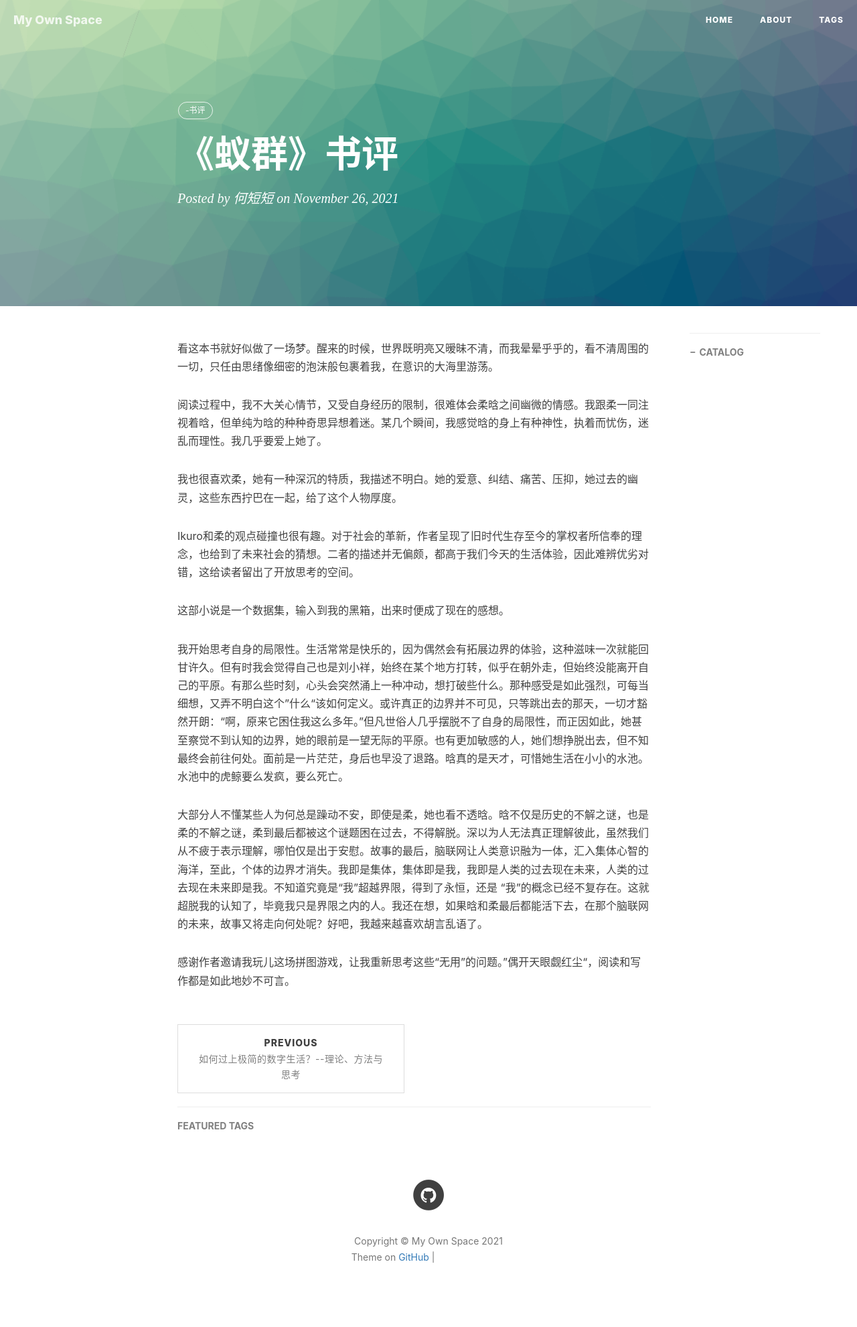
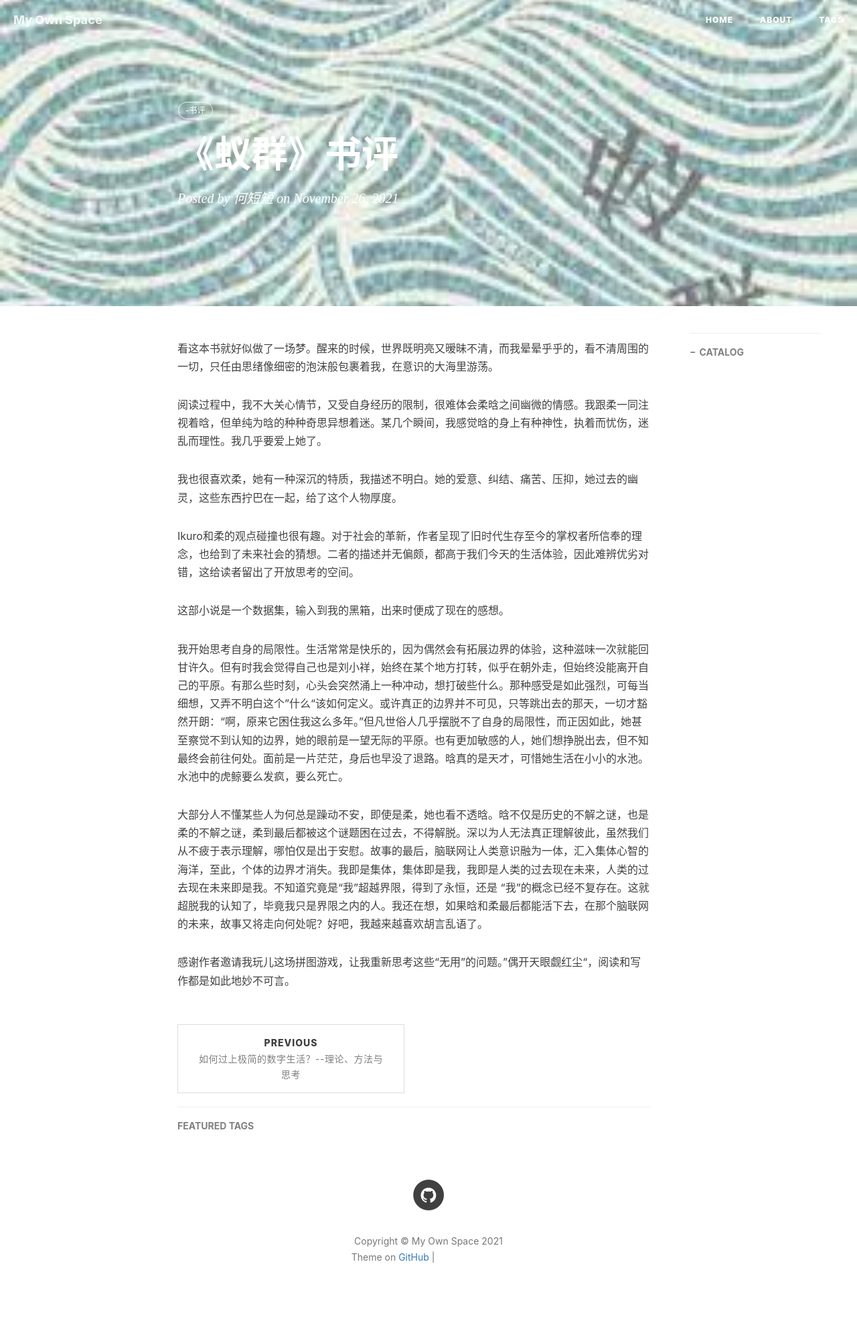
Before and after one commit to elvinhtmc/my-own-space, a Jekyll site: the page built from _posts/2021-11-26-《蚁群》书评.md, in a window 1280 px wide. Shown: the whole page at 67% size. Built offline with Jekyll 4.4.1, drawn with Linux system fonts in a browser that asks for light colours; nearby versions of some CDN libraries; comment, search, counter and statistics services are not loaded; grey boxes are pictures that could not be loaded.

Commit message:
Update 2021-11-26-《蚁群》书评.md

```diff
--- a/_posts/2021-11-26-《蚁群》书评.md
+++ b/_posts/2021-11-26-《蚁群》书评.md
@@ -3,7 +3,7 @@ layout: post
 title:  "《蚁群》书评"
 date: 2021-11-26
 author: "何短短"
-header-img: img/post_bg1_blue.png
+header-img: img/post-yiqun.jpg
 catalog: true
 tags:
   -书评
```
